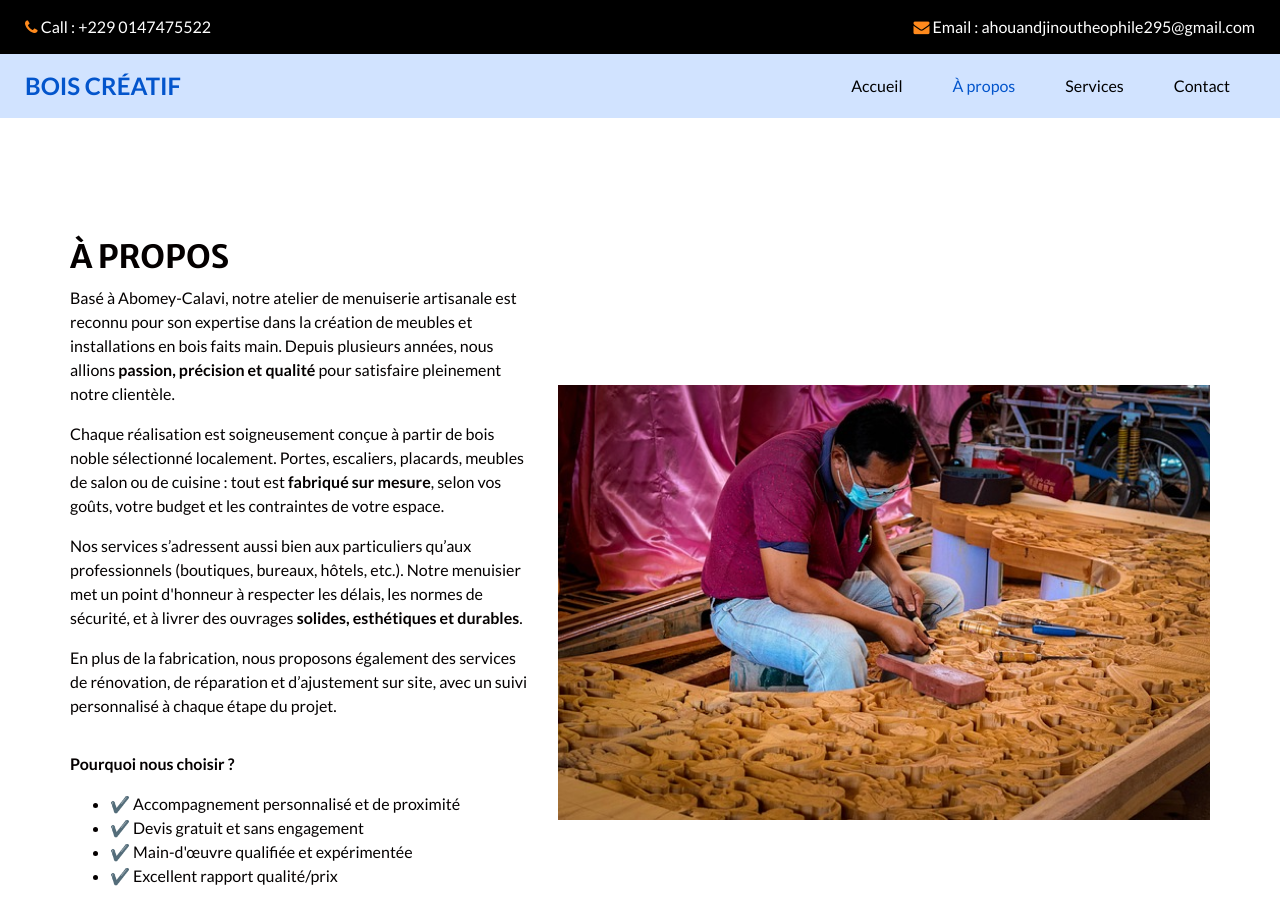
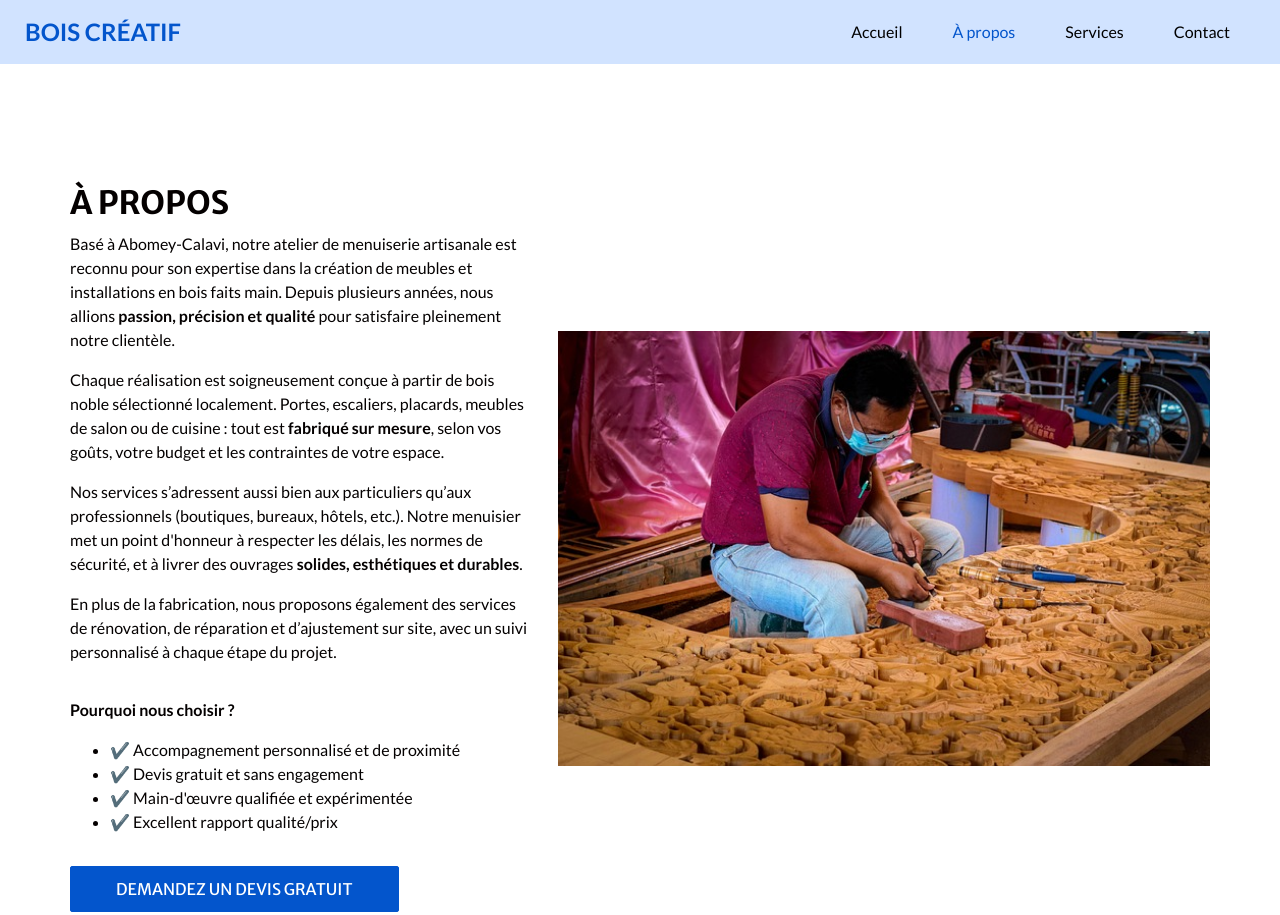
Before and after one commit to rayague/bois_creatif, a plain HTML site: page about.html in a window 1280 px wide. Shown: the top 915 px of the page. Drawn offline with nearby package versions, Linux system fonts and the light colour scheme; some packages are replaced by stand-ins of ours.

Commit message:
correction

```diff
--- a/about.html
+++ b/about.html
@@ -38,7 +38,7 @@
     <div class="hero_area">
       <!-- header section strats -->
       <header class="header_section">
-        <div class="header_top">
+        <!-- <div class="header_top">
           <div class="container-fluid">
             <div class="contact_nav">
               <a href="">
@@ -51,7 +51,7 @@
               </a>
             </div>
           </div>
-        </div>
+        </div> -->
         <div class="header_bottom">
           <div class="container-fluid">
             <nav class="navbar navbar-expand-lg custom_nav-container">
```
Also changed, not shown: contact.html (+2 -2 lines), index.html (+2 -2 lines), service.html (+2 -2 lines).
